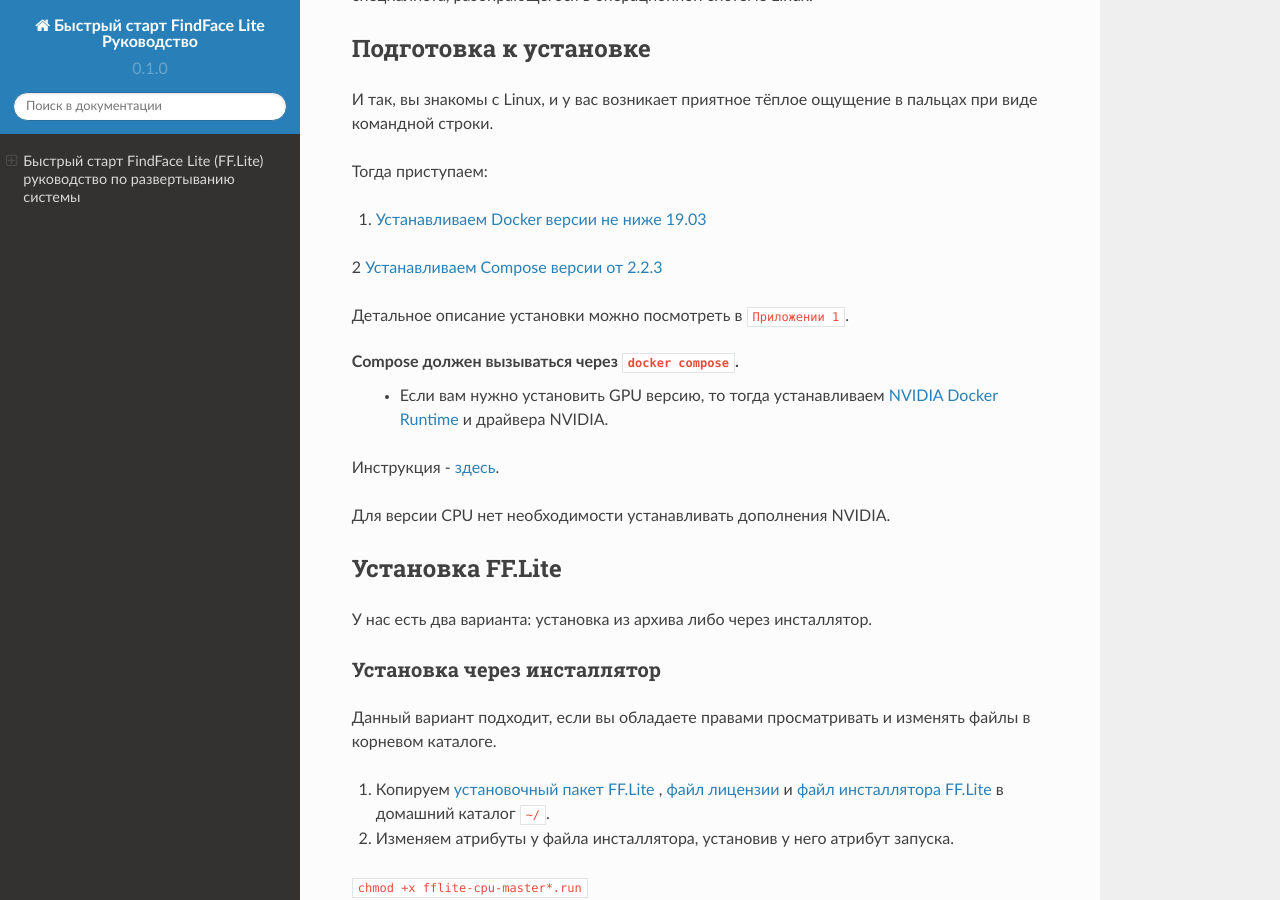
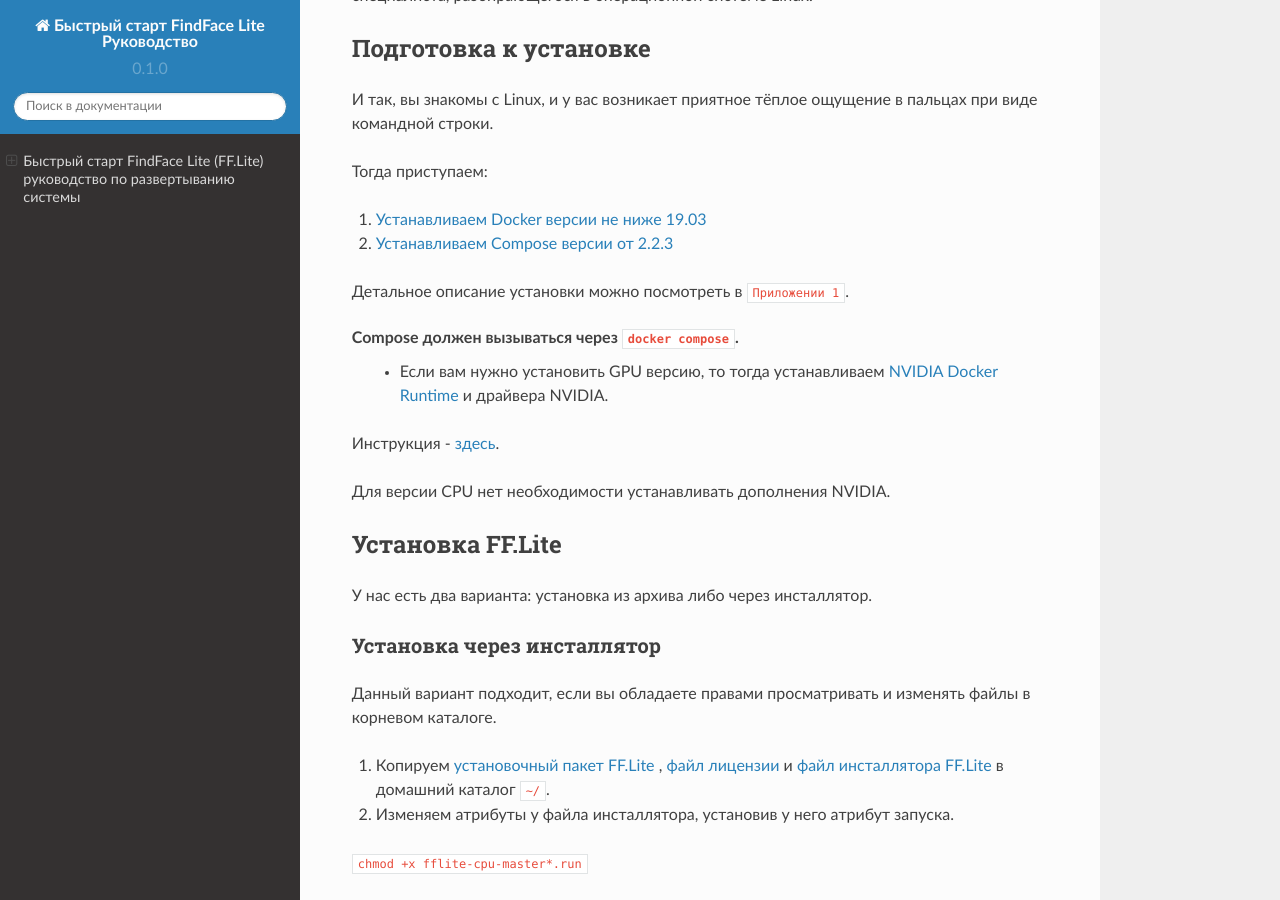
Before and after one commit to Dimdimit/-fflite_i, a Sphinx documentation site: the page built from docs/source/index.rst, in a window 1280 px wide and 900 px high, scrolled down 1409 px. Built offline with Sphinx 7.4.7 and the Read the Docs theme 2.0.0, drawn with Linux system fonts in a browser that asks for light colours.

Commit message:
Update index.rst

```diff
--- a/docs/source/index.rst
+++ b/docs/source/index.rst
@@ -64,7 +64,7 @@
 
 1. `Устанавливаем Docker версии не ниже 19.03 <https://docs.docker.com/engine/install/#server>`_
 
-2 `Устанавливаем  Compose версии от 2.2.3 <https://docs.docker.com/compose/install/linux/>`_
+2. `Устанавливаем  Compose версии от 2.2.3 <https://docs.docker.com/compose/install/linux/>`_
 
 Детальное описание установки можно посмотреть в ``Приложении 1``.
 
```
Also changed, not shown: other parts of docs/source/index.rst (+6 -4 lines).
